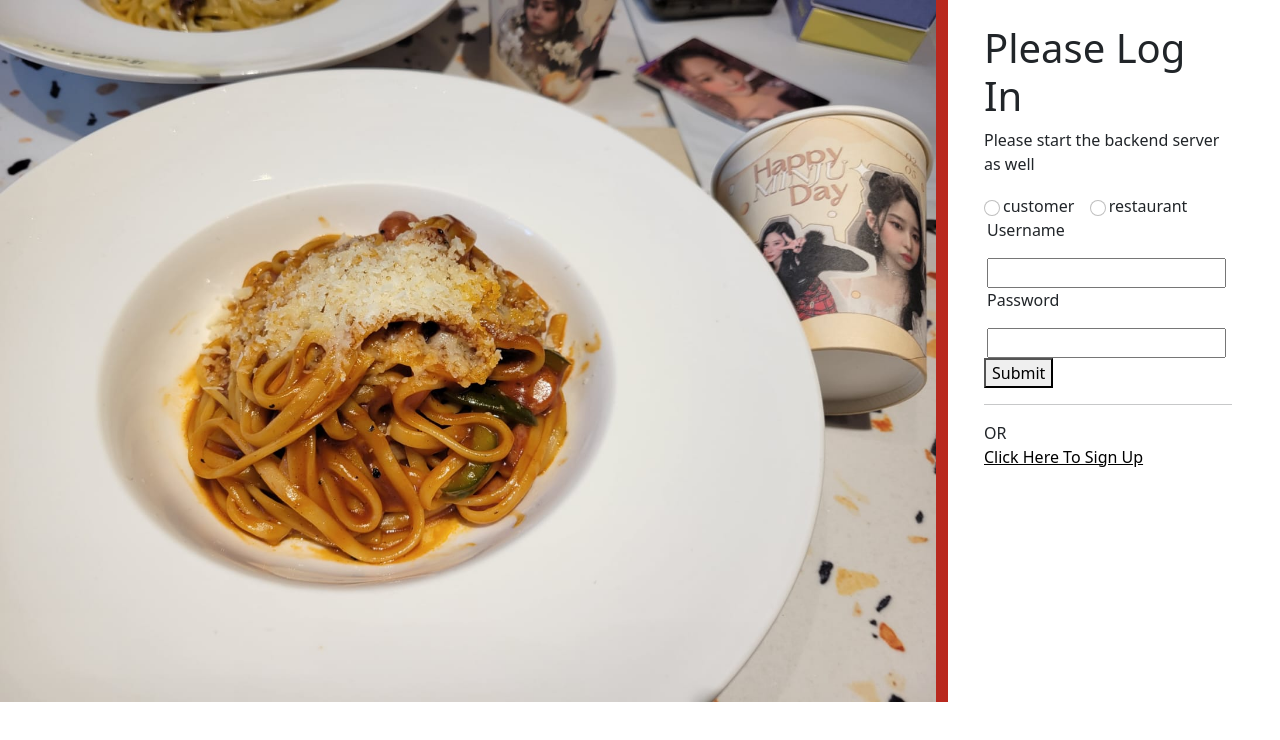
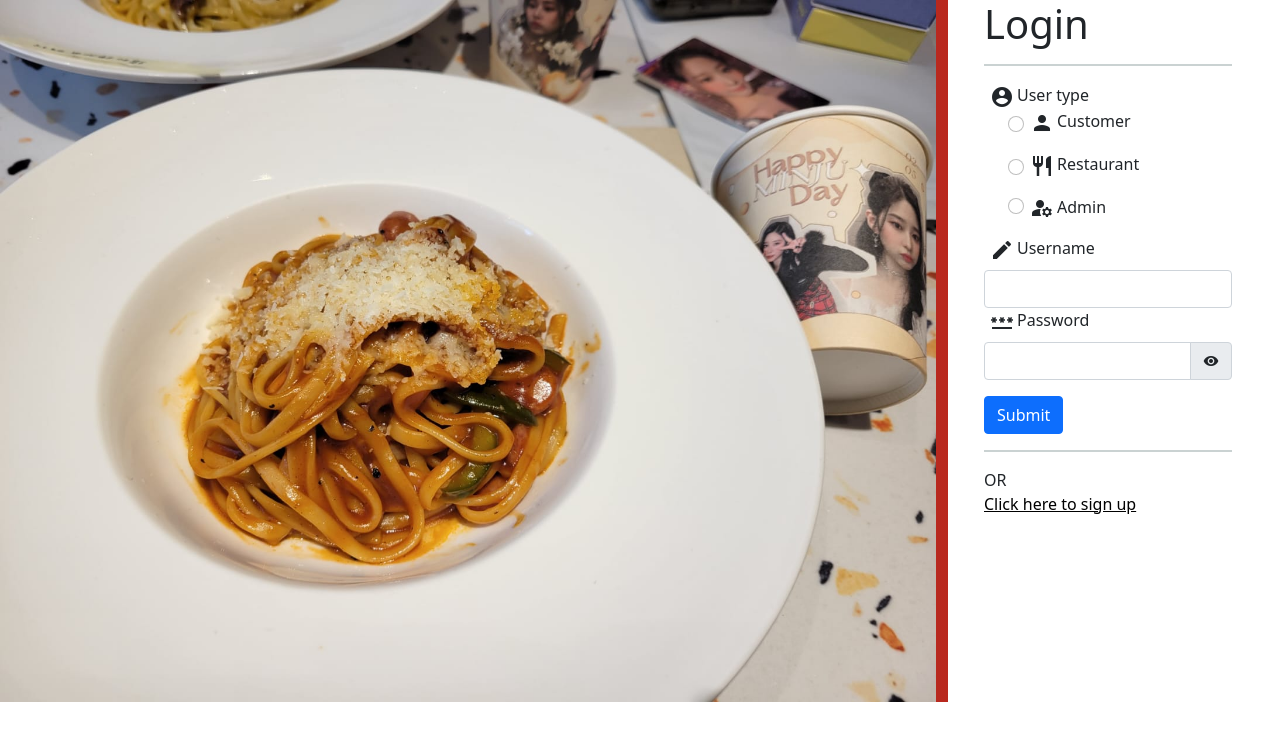
Before and after one commit to Dennisx0410/Take-It-Easy, a React (Create React App) app in the folder frontend/: page / in a window 1280 px wide. Shown: the top 740 px of the page. Built offline with nearby package versions, Linux system fonts and the light colour scheme.

Commit message:
improved login ui

```diff
--- a/frontend/src/login/login.css
+++ b/frontend/src/login/login.css
@@ -10,17 +10,22 @@
     bottom: 0;
     text-align: right;
 }
-.loginstyling{
+
+.loginstyling {
     background-color: rgba(255,255,255);
     z-index: 2;
     text-align: center;
 }
 
-.container{
+/* .container{
     padding-top: 3vh;
     justify-content: center;
+} */
 
+hr.header {
+    border: 1px solid darkslategrey;
 }
+
 .formattedLink:link{
     display: inline;
     color:#000000;
--- a/frontend/src/login/login.js
+++ b/frontend/src/login/login.js
@@ -1,4 +1,4 @@
-import React from 'react';
+import React, { useState } from 'react';
 import PropTypes from 'prop-types';
 import './login.css';
 import { Link, useNavigate } from 'react-router-dom';
@@ -17,7 +17,9 @@ async function loginAttempt(input, usertype) {
 }
 
 export default function Login(props) {
-  var invalid_message = false;
+  // var invalid_message = false;
+  const [loginStatus, setLoginStatus] = useState('');
+  const [pwVisibility, setPwVisibility] = useState(false);
   const navigate = useNavigate();
 
   // let choiceUsertype = "customer";
@@ -34,53 +36,47 @@ export default function Login(props) {
     console.log(username);
     console.log(usertype);
     console.log(props.setToken);
-    // props.setUsertype(usertype);
-    // console.log(setUsertype);
-    if (username == ""){
-      console.log("Blank Username");
-      invalid_message = true;
-      return;
-    }
-    if (password == ""){
-      console.log("Blank Password");
-      invalid_message = true;
-      return;
-    }
+    // if (username == ""){
+    //   console.log("Blank Username");
+    //   invalid_message = true;
+    //   return;
+    // }
+    // if (password == ""){
+    //   console.log("Blank Password");
+    //   invalid_message = true;
+    //   return;
+    // }
     props.setUserInfo({
         username: formData.get('username'),
-        // email: formData.get('email'),
         usertype: formData.get('usertype')
     });
-    let token = await loginAttempt({
+    let res = await loginAttempt({
       username: username,
       password: password
     }, usertype);
 
     // check the variable really contains a token, else do handling
-    if (token.token != null) {
+    if (res.token != null) {
       console.log('successfully login');
-      props.setToken(token.token);
-      // setUsertype(usertype);
-      sessionStorage.setItem("token", token.token)       //Storing Token in Session Storage
+      props.setToken(res.token);
+      sessionStorage.setItem("token", res.token)       //Storing Token in Session Storage
       Socketapi.connect();                               //Connect to server after successfully login
       console.log(usertype);
     }
-    else if (usertype === 'customer' && (token.name === 'AccountNotActivatedAndVerificationEmailSent' || token.name === 'AccountNotActivatedAndPendingOtp')) {
-      console.log(token);
-      console.log('account not activated!');
-      navigate('/verification');
-    }
-    else if (usertype === 'restaurant' && token.name === 'AccountNotApproved') {
-      console.log(token);
-      console.log('account not approved!');
-      navigate('/verification');
-    }
     else {
-      console.log(token);
-      invalid_message = true;
+      console.log(res);
+      setLoginStatus(res.name);
+      if (usertype === 'customer' && ['AccountNotActivatedAndVerificationEmailSent', 'AccountNotActivatedAndPendingOtp'].includes(res.name)) {
+        console.log('account not activated!');
+        navigate('/verification');
+      }
+      else if (usertype === 'restaurant' && res.name === 'AccountNotApproved') {
+        console.log('account not approved!');
+        navigate('/verification');
+      }
+      // invalid_message = true;
     }
   }
-
 
   return(
     <>
@@ -90,19 +86,69 @@ export default function Login(props) {
       </div>
       <div className="col-md-3">
         <div className="container">
-          <h1>Please Log In</h1>
-          <p>Please start the backend server as well</p>
-          <form onSubmit={handleSubmit}>
+          <h1>Login</h1>
+          <hr className="header"></hr>
+            <form id="login" onSubmit={handleSubmit}>
+              <div>
+                <label>
+                  <i className="material-icons">account_circle</i>User type
+                </label>
+                <div className="container">
+                  <div className="row">
+                    <div className="mb-3 form-radio" style={{textAlign: ''}}>
+                      <input className="form-check-input" type="radio" name="usertype" id="customer" value="customer" required/>
+                      <label className="form-check-label" htmlFor="customer">
+                        <i className="material-icons d-none d-lg-inline">person</i>
+                        Customer
+                      </label>
+                    </div>
+                    <div className="mb-3 form-radio" style={{textAlign: ''}}>
+                      <input className="form-check-input" type="radio" name="usertype" id="restaurant" value="restaurant" required/>
+                      <label className="form-check-label" htmlFor="restaurant">
+                        <i className="material-icons d-none d-lg-inline">restaurant</i>Restaurant
+                      </label>
+                    </div>
+                    <div className="mb-3 form-radio" style={{textAlign: ''}}>
+                      <input className="form-check-input" type="radio" name="usertype" id="admin" value="admin" required/>
+                      <label className="form-check-label" htmlFor="admin">
+                        <i className="material-icons d-none d-lg-inline">manage_accounts</i>Admin
+                      </label>
+                    </div>
+                  </div>
+                </div>
+              </div>
+              <div className="row mb-3">
+                <div className="col-12">
+                  <label htmlFor="username" className="form-label">
+                    <i className="material-icons">edit</i>Username
+                  </label>
+                  <input type="text" className="form-control" id="username" name="username" pattern="^[a-zA-Z0-9_\\.]+$" title="Combinations of alphanumeric characters, full stop('.') and underscore('_') only" required/>
+                </div>
+                <div className="col-12">
+                  <label htmlFor="password" className="form-label">
+                    <i className="material-icons">password</i>Password
+                  </label>
+                  <div className="input-group">
+                    <input type={pwVisibility ? "text" : "password"} className="form-control" id="password" name="password" required/>
+                    <button type="button" className="material-icons input-group-text" onClick={() => setPwVisibility(!pwVisibility)}>{pwVisibility ? "visibility_off" : "visibility"}</button>
+                  </div>
+                </div>
+              </div>
+              <p style={{color: "red", display: ['UserNotFound', 'InvalidPassword'].includes(loginStatus) ? "block" : "none"}}>
+                <i className="material-icons">warning</i>
+                Invalid username and password pair!
+              </p>
+              <button type="submit" className="btn btn-primary">Submit</button>
+            </form>
 
+          {/* <form onSubmit={handleSubmit}>
             <input className="form-check-input"
-            // onChange={()=>{ choiceUsertype = "customer"}}
             type="radio" name="usertype" id="customer" value="customer" required/>
             <label className="form-check-label" htmlFor="customer">
               customer
             </label>
               <span>&nbsp;&nbsp;&nbsp;</span>
             <input className="form-check-input"
-            // onChange={()=>{ choiceUsertype = "restaurant"}}
             type="radio" name="usertype" id="restaurant" value="restaurant" required/>
             <label className="form-check-label" htmlFor="restaurant">
               restaurant
@@ -120,14 +166,14 @@ export default function Login(props) {
             <div>
               <button type="submit">Submit</button>
             </div>
-          </form>
+          </form> */}
           <div className='signup'>
-            {invalid_message}
-            <span style={{color: "red"}}>{invalid_message == true? "Invalid Username/Password":""}</span>
-            <hr></hr>
+            {/* {invalid_message} */}
+            {/* <span style={{color: "red"}}>{invalid_message == true? "Invalid Username/Password":""}</span> */}
+            <hr className="header"></hr>
             OR<br></br>
             <Link to="/signup" className='formattedLink' style={{textAlign: "center"}}>
-              Click Here To Sign Up
+              Click here to sign up
             </Link>
           </div>
         </div>
--- a/frontend/src/login/signup.css
+++ b/frontend/src/login/signup.css
@@ -7,8 +7,8 @@
     background-color: lightgrey;
 }
 
-hr {
-    border: 2px solid darkslategrey;
+hr.header {
+    border: 1px solid darkslategrey;
 }
 
 .preview {
--- a/frontend/src/login/signup.js
+++ b/frontend/src/login/signup.js
@@ -103,9 +103,9 @@ function Signup(props) {
         <>
             <div className="signup-container">
                 <h1>Signup</h1>
-                <hr></hr>
+                <hr className="header"></hr>
                 <form id="signup" onSubmit={handleSubmit}>
-                    <div className="mb-3">
+                    <div>
                         <label>
                             <i className="material-icons">account_circle</i>User type
                         </label>
@@ -120,7 +120,7 @@ function Signup(props) {
                                         </label>
                                     </div>
                                 </section>
-                                <section className="col-xs-12 col-sm-6">
+                                <section className="col-12 col-sm-6">
                                     <div className="mb-3 form-radio" style={{textAlign: 'center'}}>
                                         <input className="form-check-input" type="radio" name="usertype" id="restaurant" value="restaurant" required/>
                                         <label className="form-check-label" htmlFor="restaurant">
--- a/frontend/src/login/verification.css
+++ b/frontend/src/login/verification.css
@@ -7,8 +7,8 @@
     background-color: lightgrey;
 }
 
-hr {
-    border: 2px solid darkslategrey;
+hr.header {
+    border: 1px solid darkslategrey;
 }
 
 .formattedLink:link{
--- a/frontend/src/login/verification.js
+++ b/frontend/src/login/verification.js
@@ -60,7 +60,7 @@ function Verification(props) {
         <>
             <div className="verification-container">
                 <h1>Verification</h1>
-                <hr></hr>
+                <hr classname="header"></hr>
                 <p>The 6-digit verification code has been sent to your registered email, please enter the verification code to activate your account within 2 minutes.</p>
                 <form onSubmit={handleOtpSubmit}>
                     <div className="container">
@@ -112,7 +112,7 @@ function Verification(props) {
         <>
             <div className="verification-container">
                 <h1>Thank you</h1>
-                <hr></hr>
+                <hr className="header"></hr>
                 <p>Your restaurant signup request is sent, please wait for admin approval. You will receive an email about your signup progress after admin has reviewed your request.</p>
             </div>
         </>
```
Also changed, not shown: 1 other file (tests, documents, lock files or other folders).
